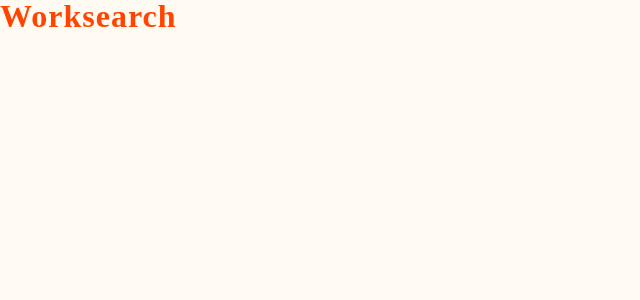
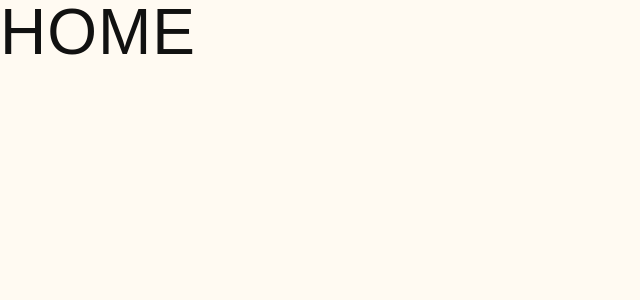
Before and after one commit to Nimira43/Pen-Icon-Animation, a React (Vite) app: page / in a window 1280 px wide. Shown: the top 300 px of the page, without its empty margins (0-640 px from the left). Built offline with nearby package versions, Linux system fonts and the light colour scheme; a web font is replaced by a local one.

Commit message:
Setup router and root Home page and path to About Page

```diff
--- a/src/App.jsx
+++ b/src/App.jsx
@@ -1,10 +1,23 @@
-import React from 'react'
+import { createBrowserRouter, RouterProvider } from 'react-router-dom'
 
-function App() {
+const router = createBrowserRouter([
+  {
+    path: '/',
+    element: <h1>Home</h1>
+  },
+  {
+    path: '/about',
+    element: (
+      <div>
+        <h2>About Page</h2>
+      </div>
+    )
+  }
+])
+
+const App = () => {
   return (
-    <div>
-      <h1 className='logo'>Worksearch</h1>
-    </div>
+    <RouterProvider router={router} />
   )
 }
 
```
